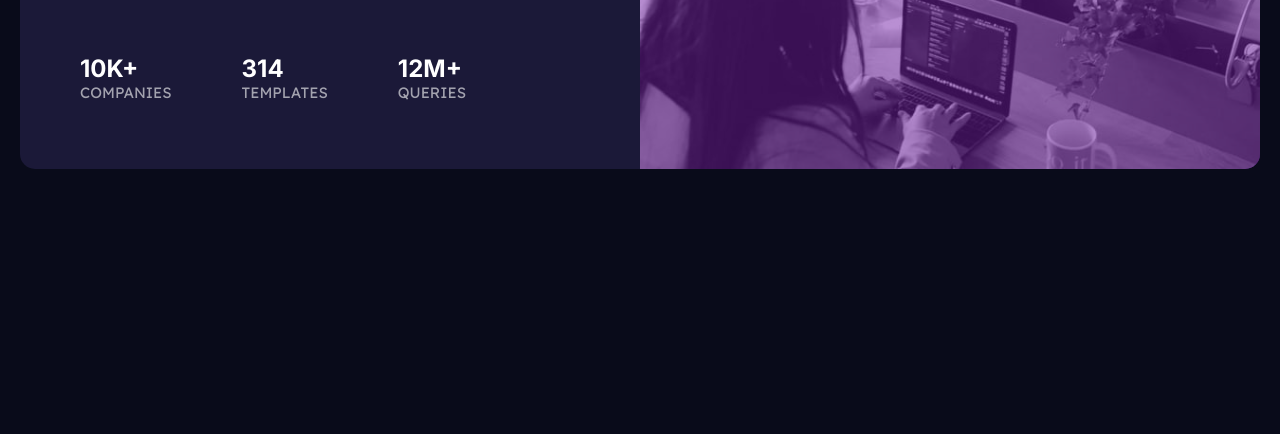
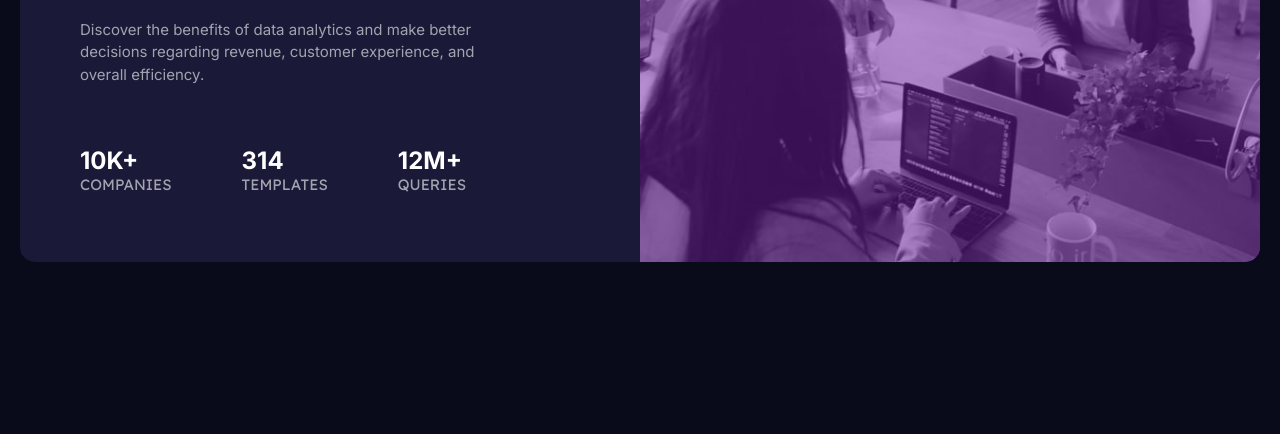
Before and after one commit to Fel1324/Stats-Preview-Card-Component, a plain HTML site: page index.html in a window 1280 px wide. Shown: the part 366-800 px from the top of the page. Drawn offline with Linux system fonts and the light colour scheme.

Commit message:
update project

```diff
--- a/index.html
+++ b/index.html
@@ -13,6 +13,7 @@
     </head>
     <body>
         <main class="main">
+            <div class="main__container">
                 <div class="main__img-container">
                     <img class="main__img" src="images/image-header-mobile.jpg" alt="">
                 </div>
@@ -40,6 +41,7 @@
                         </li>
                     </ul>
                 </div>
+            </div>
         </main>
     </body>
 </html>
--- a/site.css
+++ b/site.css
@@ -7,20 +7,21 @@
 
 html, body{
     width: 100%;
+    height: 100%;
 
     font-family: 'Inter', sans-serif;
 }
 
 body{
     background-color: hsl(233, 47%, 7%);
+}
 
-    display: grid;
-
+.main{
     padding-block: 80px;
     padding-inline: 20px;
 }
 
-.main{
+.main__container{
     background-color: hsl(244, 38%, 16%);
     border-radius: 15px;
 
@@ -100,7 +101,20 @@ body{
 }
 
 @media screen and (min-width: 1200px){
+    body{
+        display: flex;
+        align-items: center;
+        justify-content: center;
+
+        padding-block: 80px;
+        padding-inline: 20px;
+    }
+
     .main{
+        padding: 0;
+    }
+
+    .main__container{
         max-width: 1250px;
 
         display: grid;
```
Lines whose indentation alone changed are shown as unchanged.
